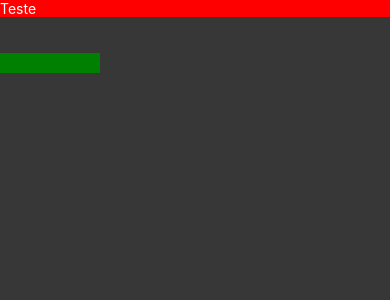
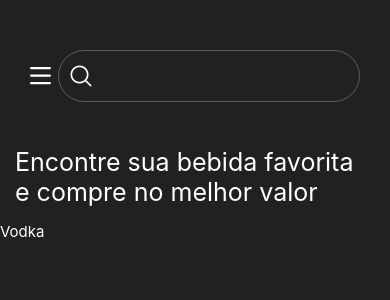
Before and after one commit to Gucastilho/TemplateBigFather, a React Native app: screen / in a window 390 px wide. Shown: the top 300 px of the page. Built offline with nearby package versions, Linux system fonts and the light colour scheme.

Commit message:
app-atualizado

```diff
--- a/package.json
+++ b/package.json
@@ -9,7 +9,10 @@
     "web": "expo start --web"
   },
   "dependencies": {
+    "@expo-google-fonts/dev": "^0.2.3",
+    "@expo/vector-icons": "^13.0.0",
     "expo": "~49.0.10",
+    "expo-font": "~11.4.0",
     "expo-status-bar": "~1.6.0",
     "react": "18.2.0",
     "react-native": "0.72.4"
--- a/src/screens/Home/index.js
+++ b/src/screens/Home/index.js
@@ -1,5 +1,7 @@
 import foto1 from "../../../assets/icon.png";
 import React from "react";
+import { Octicons } from '@expo/vector-icons';
+import { AntDesign } from '@expo/vector-icons';
 import {
   Text,
   TextInput,
@@ -14,12 +16,19 @@ export function Home() {
   return (
     <View style={styles.container}>
       <View style={styles.header}>
-        <Text style={styles.textTitle}>Teste</Text>
+        <Octicons name="three-bars" size={24} color="#fff" />
+        <View style={styles.search}>
+        <AntDesign name="search1" size={24} color="#FFF" />
+        <TextInput style={styles.input}></TextInput>
+        </View>
       </View>
-      <View style={styles.boby}>
-        <TextInput style={styles.input} keyboardType="numeric"></TextInput>
-
+      <View style={styles.viewTitle}>
+        <Text style={styles.textTitle}>Encontre sua bebida favorita e compre no melhor valor</Text>
       </View>
+      <View>
+        <Text style={styles.textSemiTitle}>Vodka</Text>
+      </View>
+      <View style={styles.boby}></View>
     </View>
   );
 }
--- a/src/screens/Home/styles.js
+++ b/src/screens/Home/styles.js
@@ -4,45 +4,66 @@ import { StyleSheet } from "react-native";
 export const styles = StyleSheet.create ({
 
 container:{
-    backgroundColor: "#373737",
+    backgroundColor: "#212121",
     flex: 1,
+
 },
 
 textTitle:{
 color: "#FFF",
+fontSize:25,
 
 },
 
 header:{
-backgroundColor: "red",
-
+marginTop:20,
+padding:30,
+flexDirection:"row",
+justifyContent:"space-between",
+alignItems:"center",
 
 },
 
-boby:{
-flex: 1,
-width: '100%',
-flexDirection: 'row',
-marginTop: 36,
-marginBottom : 42,
-marginRight: 40,
+search:{
+    justifyContent:"center",
+    flexDirection:"row",
+    alignItems:"center",
+    borderColor:"rgba(144,149,160,0.5)",
+    borderStyle:"solid",
+    borderWidth: 1,
+    borderTopLeftRadius:40,
+    borderBottomLeftRadius:40,
+    borderTopRightRadius:40,
+    borderBottomRightRadius:40,
+    padding:10,
 
 
 
 },
 
 input:{
-    backgroundColor: "green",
-    width: 100,
-    height: 20,
-    justifyContent: "center",
-    alignItems: "center",
-    color: "#FFF",
-    marginRight: 60,
+    width:246,
+    height:30,
+    marginLeft:10,
+},
+
+searchIcon: {
+    paddingLeft: 20,
+
+},
 
 
-}
+viewTitle:{
+    padding:15,
+},
 
+textSemiTitle:{
+    color:"#fff",
+    fontSize:15,
 
+},
 
+boby:{
+
+},
 })
```
Also changed, not shown: 1 other file (tests, documents, lock files or other folders).
